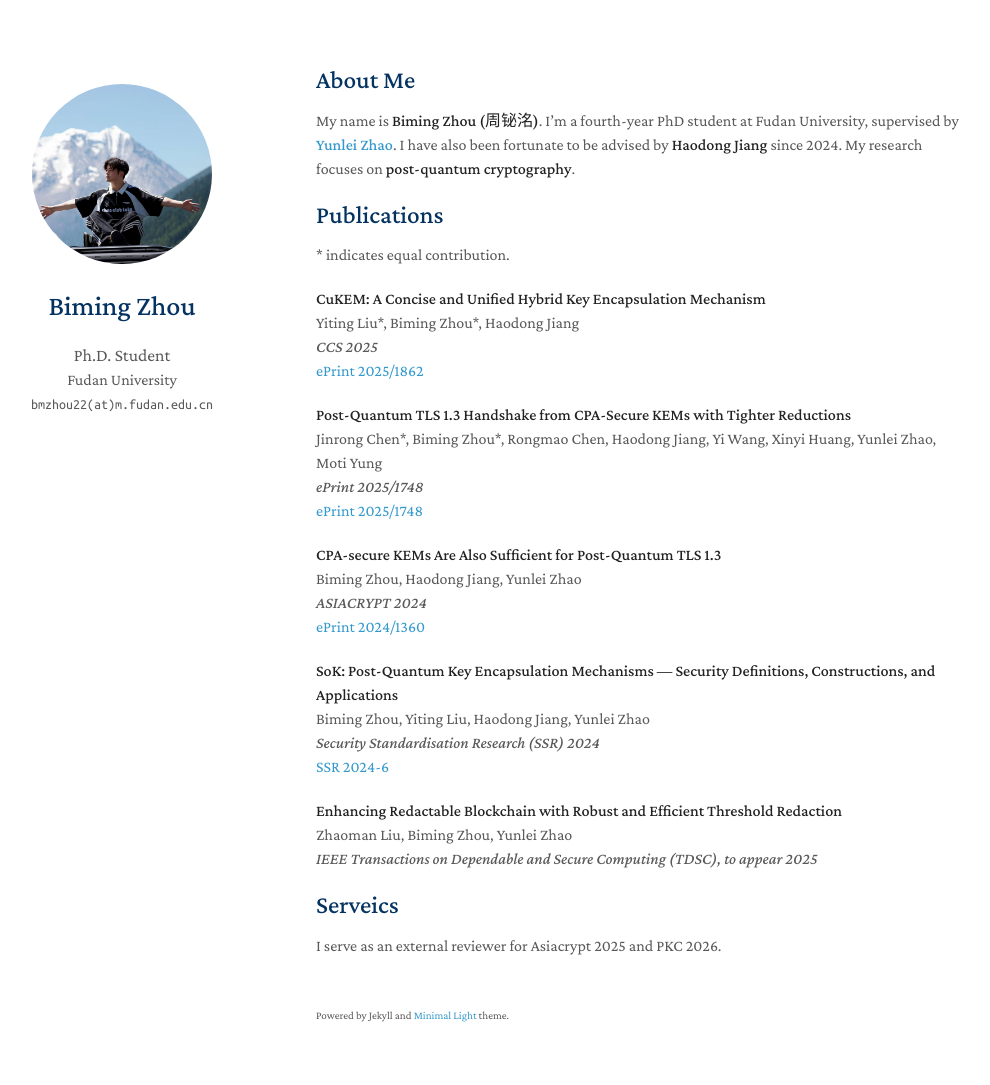
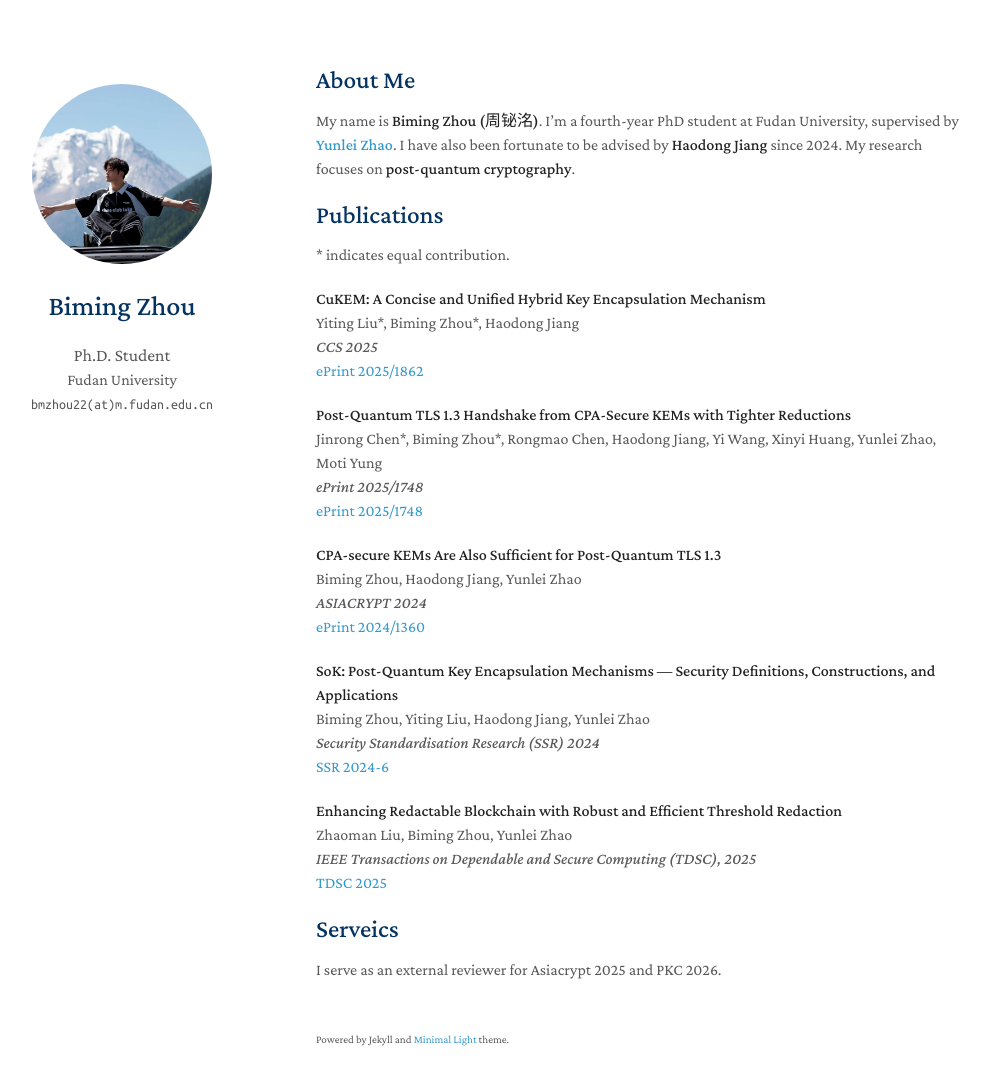
Before and after one commit to bimingzhou/bimingzhou.github.io, a Jekyll site: the page built from index.md, in a window 1280 px wide and 1120 px high. Shown: the top 1085 px of the window, without its empty margins (154-1144 px from the left). Built offline with Jekyll 4.4.1, drawn with Linux system fonts in a browser that asks for light colours; a style sheet for code colours, icons or effects is not loaded; our own code applies the rules of GitHub Pages for plain Markdown files.

Commit message:
Update index.md

```diff
--- a/index.md
+++ b/index.md
@@ -34,8 +34,8 @@ Biming Zhou, Yiting Liu, Haodong Jiang, Yunlei Zhao
 
 **Enhancing Redactable Blockchain with Robust and Efficient Threshold Redaction**
 Zhaoman Liu, Biming Zhou, Yunlei Zhao
-*IEEE Transactions on Dependable and Secure Computing (TDSC), to appear 2025*
-
+*IEEE Transactions on Dependable and Secure Computing (TDSC), 2025*
+[TDSC 2025](https://ieeexplore.ieee.org/document/11260636)
 
 ## Serveics
 I serve as an external reviewer for Asiacrypt 2025 and PKC 2026.
```
